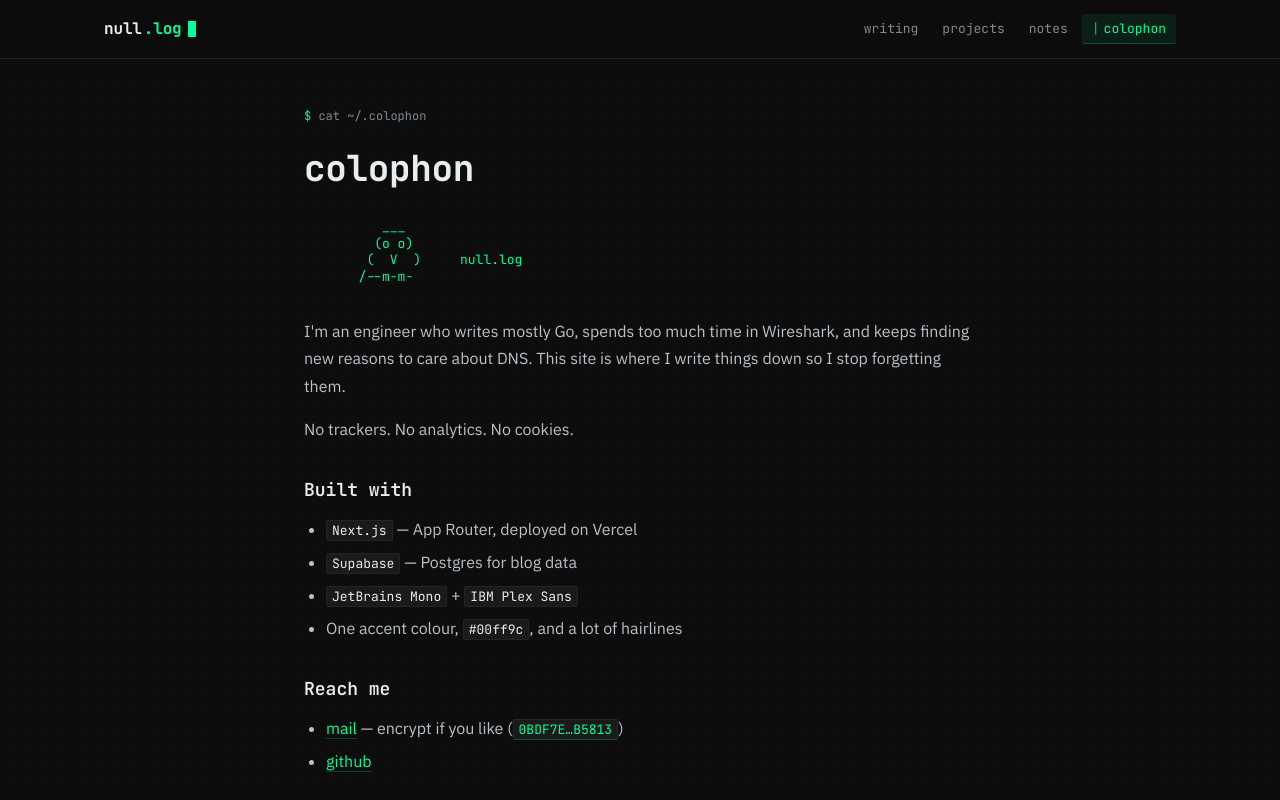
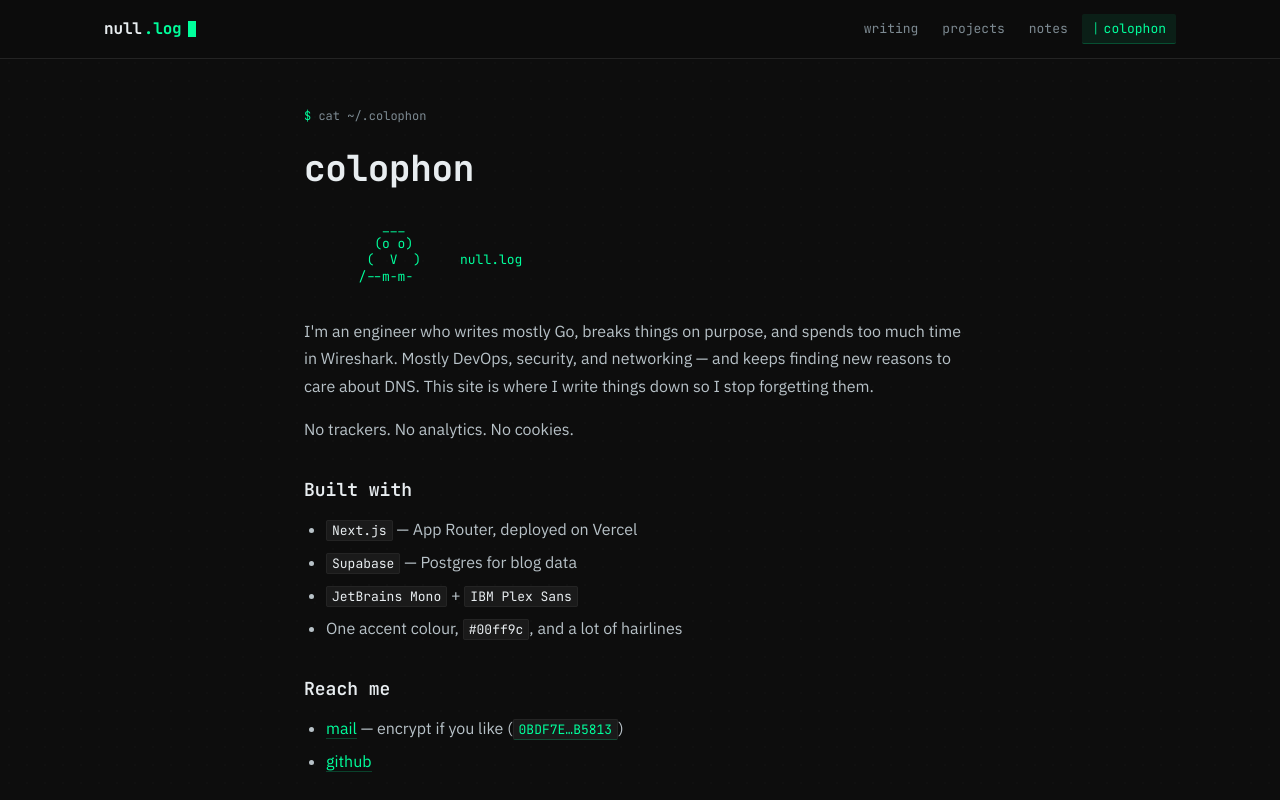
Before and after one commit to JobinAj/My_Blog, a Next.js app: page /colophon in a window 1280 px wide. Shown: the top 800 px of the page. Built offline with nearby package versions, Linux system fonts and the light colour scheme.

Commit message:
docs: update colophon intro text

```diff
--- a/app/colophon/page.tsx
+++ b/app/colophon/page.tsx
@@ -26,7 +26,7 @@ export default function ColophonPage() {
        /--m-m-`}
       </pre>
       <div style={{ fontFamily: 'var(--nl-font-sans)', fontSize: 16, lineHeight: 1.7, color: 'var(--nl-fg-1)' }}>
-        <p>I&apos;m an engineer who writes mostly Go, spends too much time in Wireshark, and keeps finding new reasons to care about DNS. This site is where I write things down so I stop forgetting them.</p>
+        <p>I&apos;m an engineer who writes mostly Go, breaks things on purpose, and spends too much time in Wireshark. Mostly DevOps, security, and networking — and keeps finding new reasons to care about DNS. This site is where I write things down so I stop forgetting them.</p>
         <p style={{ marginTop: 16 }}>No trackers. No analytics. No cookies.</p>
         <h3 style={{ margin: '32px 0 10px', fontFamily: 'var(--nl-font-mono)', fontSize: 18, fontWeight: 600, color: 'var(--nl-fg-0)' }}>Built with</h3>
         <ul style={{ paddingLeft: 22 }}>
```
